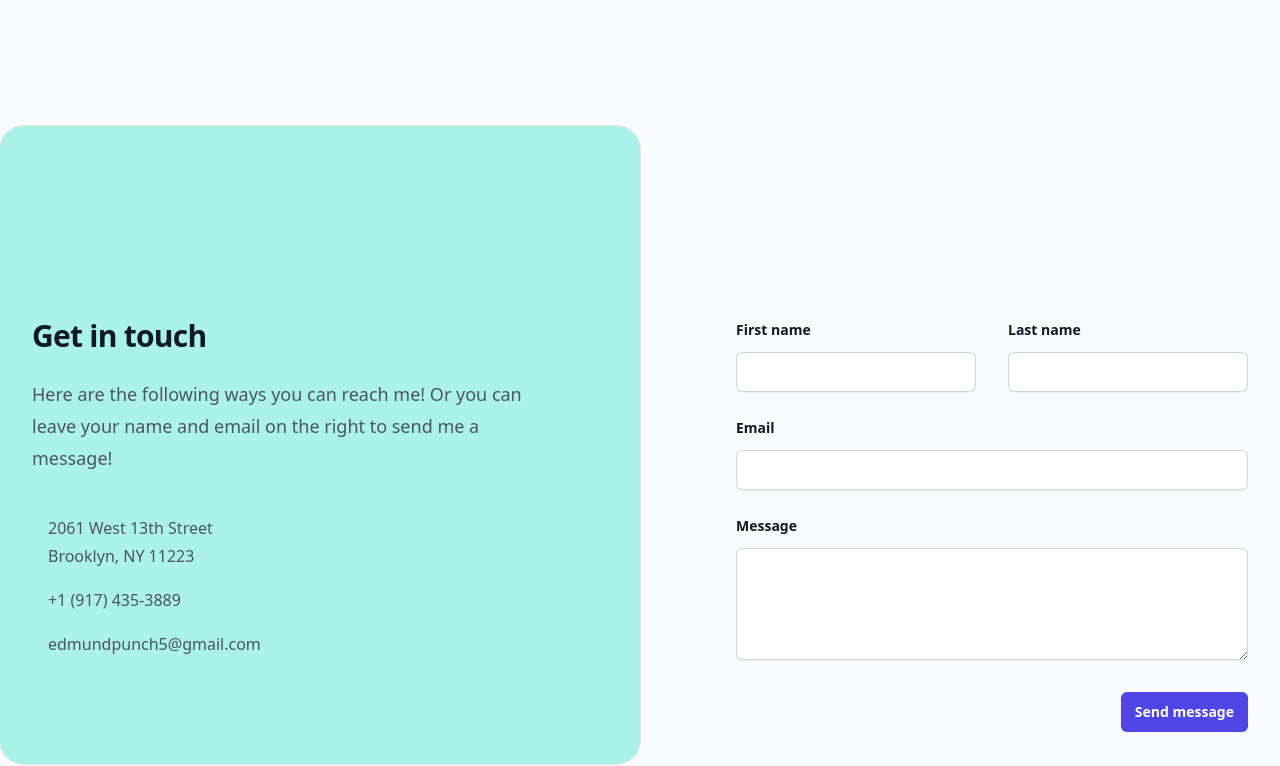
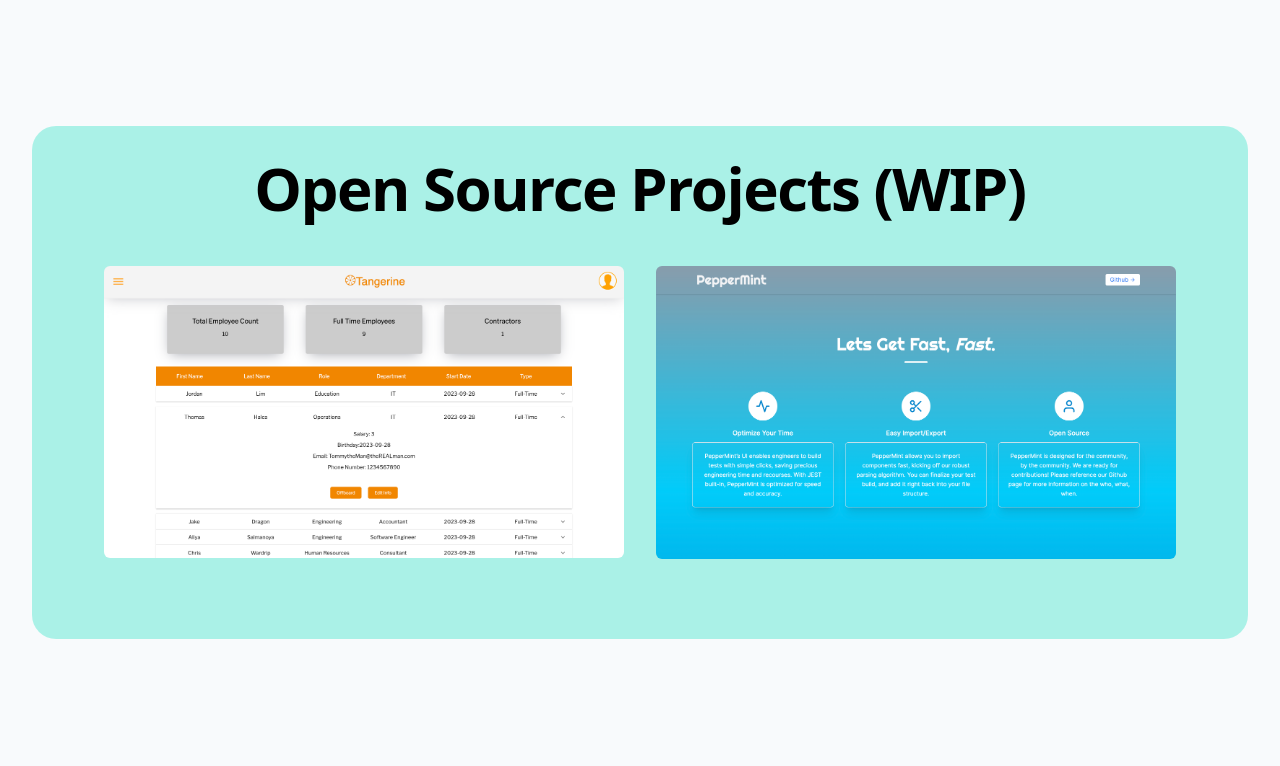
Before and after one commit to EmunW/portfolio-website, a React (Vite) app: page / in a window 1280 px wide. Shown: the part 1230-1996 px from the top of the page. Built offline with nearby package versions, Linux system fonts and the light colour scheme.

Commit message:
Added projects section

```diff
--- a/src/App.jsx
+++ b/src/App.jsx
@@ -1,10 +1,10 @@
 import { createRoot } from "react-dom/client";
 import { BrowserRouter, Routes, Route } from "react-router-dom";
 import Header from "./Header";
-import { Slider } from "./Slider";
 import Intro from "./Intro";
 import Contact from "./Contact";
 import TechStack from "./TechStack";
+import Projects from "./Projects";
 
 const App = () => {
   return (
@@ -13,6 +13,7 @@
         <Header />
         <Intro />
         <TechStack />
+        <Projects />
         {/* <main className="max-w-4xl mx-auto mt-6">
         <section
           id="about"
--- /dev/null
+++ b/src/ProjectImage.jsx
@@ -0,0 +1,12 @@
+export default function ProjectImage(props) {
+  return (
+    <a href={props.link}>
+      <div className="container">
+        <img src={props.image} className="rounded-md" />
+        <div className="overlay bg-teal-700 rounded-md">
+          <div className="projectText text-4xl">{props.summary}</div>
+        </div>
+      </div>
+    </a>
+  );
+}
--- /dev/null
+++ b/src/Projects.jsx
@@ -0,0 +1,37 @@
+import ProjectImage from "./ProjectImage";
+import TangerineData from "./photos/TangerineData.png";
+import PeppermintWebsite from "./photos/PeppermintWebsite.png";
+
+export default function Projects() {
+  return (
+    <div className="dark:bg-gray-900 pb-24 sm:pb-32" id="about">
+      <div className="relative isolate">
+        <div className="mx-auto max-w-7xl sm:px-6 lg:px-8">
+          <div className="mx-auto bg-teal-300/50 dark:bg-white/5 px-6 py-16 ring-1 ring-white/10 md:rounded-3xl md:p-8 lg:mx-0 lg:max-w-none lg:flex-row lg:items-center">
+            <h2 className=" text-center text-3xl font-bold tracking-tight dark:text-white md:text-6xl">
+              Open Source Projects (WIP)
+            </h2>
+            <div className="md:flex-2 md:py-12 md:rounded-3xl dark:md:bg-gray-900">
+              <div className="grid gap-8 grid-cols-2 md:px-10 rounded-md">
+                <ProjectImage
+                  image={TangerineData}
+                  summary="Employee onboarding application"
+                  link="https://github.com/Kiwano-Group/tangerine"
+                />
+                <ProjectImage
+                  image={PeppermintWebsite}
+                  summary="React test generator"
+                  link="https://peppermint-landing2.vercel.app/"
+                />
+              </div>
+            </div>
+          </div>
+        </div>
+        <div
+          className="absolute inset-x-0 -top-16 -z-10 flex transform-gpu justify-center overflow-hidden blur-3xl"
+          aria-hidden="true"
+        ></div>
+      </div>
+    </div>
+  );
+}
--- a/src/index.css
+++ b/src/index.css
@@ -5,3 +5,39 @@
 .flex-2{
   flex: 2;
 }
+
+.container {
+  position: relative;
+}
+
+.image {
+  display: block;
+  width: 100%;
+  height: auto;
+}
+
+.overlay {
+  position: absolute;
+  top: 0;
+  bottom: 0;
+  left: 0;
+  right: 0;
+  height: 100%;
+  width: 100%;
+  opacity: 0;
+}
+
+.container:hover .overlay {
+  opacity: 0.9;
+}
+
+.projectText {
+  color: white;
+  position: absolute;
+  top: 50%;
+  left: 50%;
+  -webkit-transform: translate(-50%, -50%);
+  -ms-transform: translate(-50%, -50%);
+  transform: translate(-50%, -50%);
+  text-align: center;
+}
```
Also changed, not shown: src/photos/PeppermintWebsite.png (added), src/photos/TangerineData.png (added).
